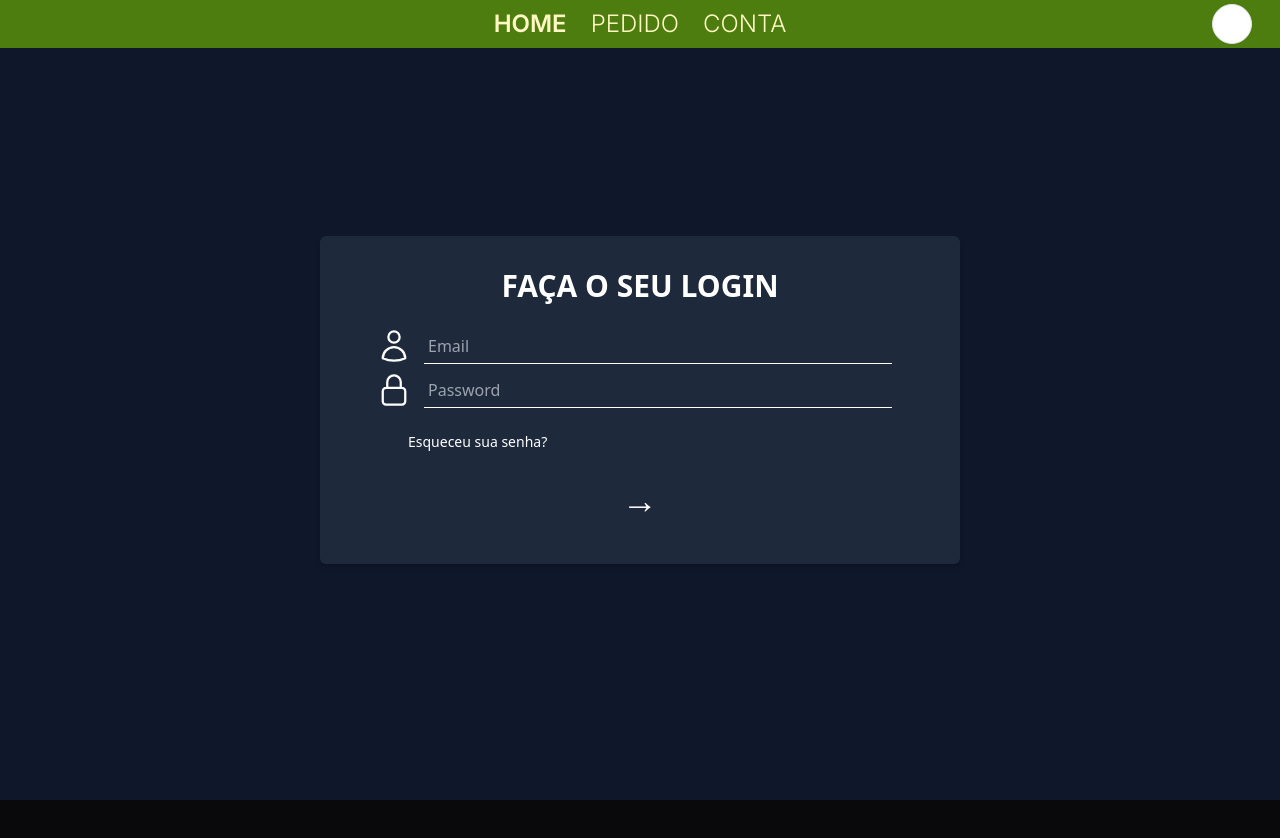
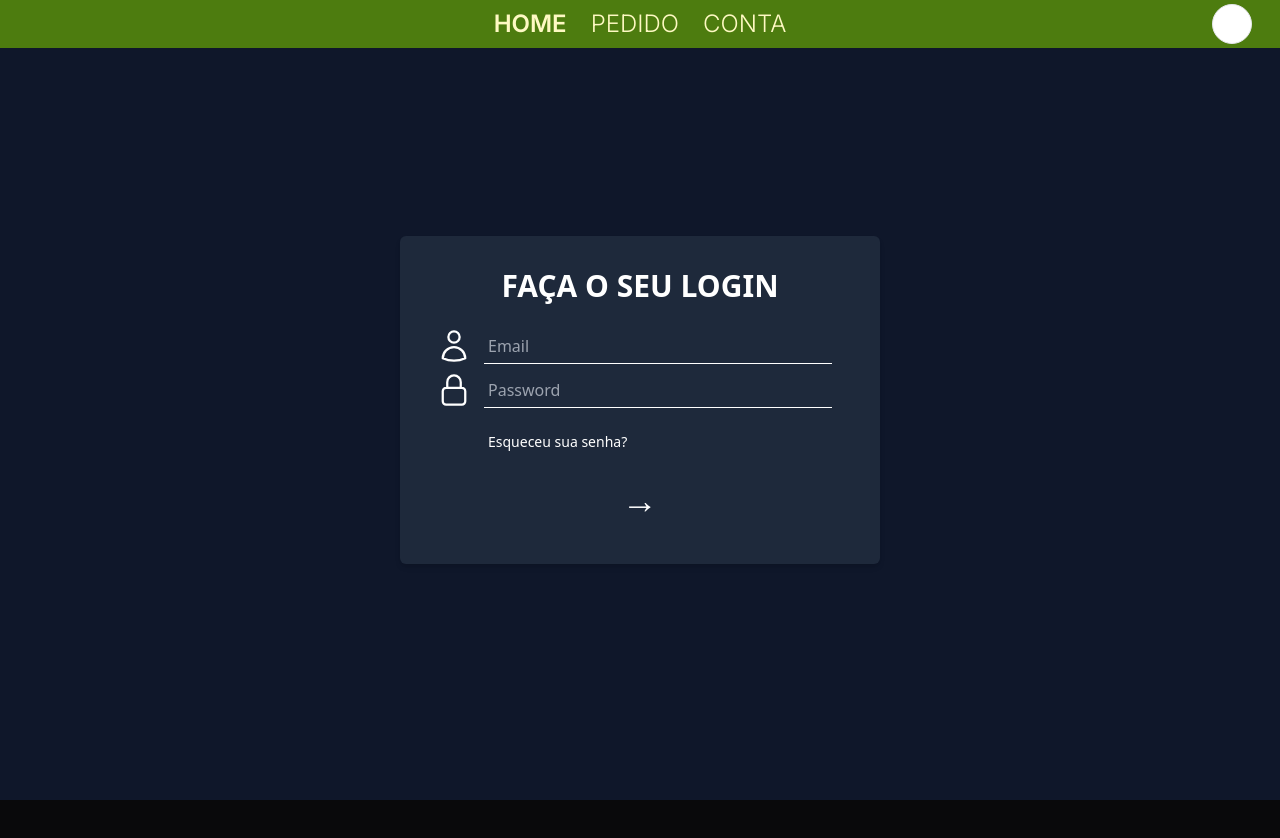
Before and after one commit to jeffsdac/pizzariaJeff, a React (Vite) app: page / in a window 1280 px wide. Shown: the top 838 px of the page. Built offline with nearby package versions, Linux system fonts and the light colour scheme; some icons are missing.

Commit message:
Style: Adjusts in form

```diff
--- a/src/Components/FullPages/Home.jsx
+++ b/src/Components/FullPages/Home.jsx
@@ -4,7 +4,7 @@ import FormGeral from "../Parts/Geral/FormGeral";
 function Home (){
 
     return(
-        <main className="container bg-slate-900 flex items-center min-h-screen flex-col justify-center">
+        <main className="sm:w-3/4 bg-slate-900 flex items-center min-h-screen flex-col justify-center">
             <FormGeral></FormGeral>
         </main>
 
```
